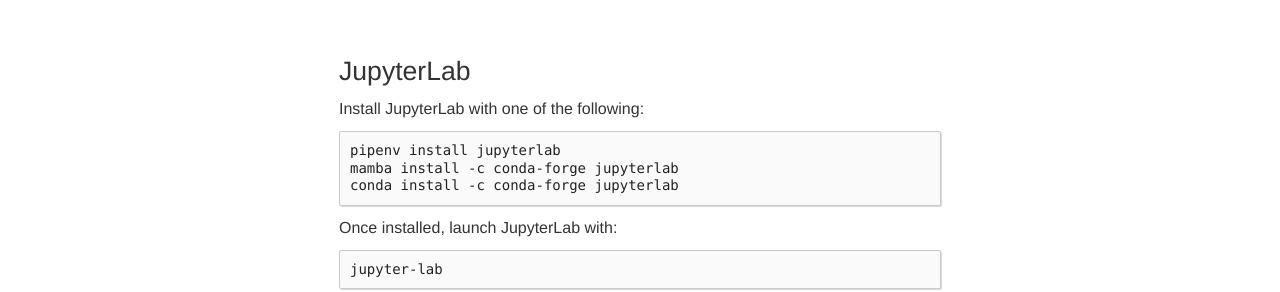
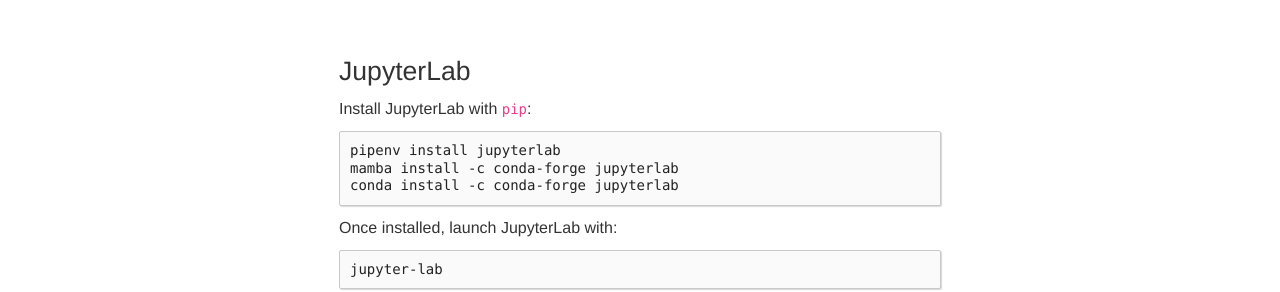
Before and after one commit to jupyter/jupyter.github.io, a Jekyll site: the page built from install.md, in a window 1280 px wide. Shown: the part 446-738 px from the top of the page. Built offline with Jekyll 4.4.1, drawn with Linux system fonts in a browser that asks for light colours.

Commit message:
Update install.md
Co-authored-by: Chris Holdgraf <choldgraf@berkeley.edu>

````diff
--- a/install.md
+++ b/install.md
@@ -12,7 +12,7 @@
 
 ## JupyterLab
 
-Install JupyterLab with one of the following:
+Install JupyterLab with `pip`:
 
 ```bash
 pipenv install jupyterlab
````
